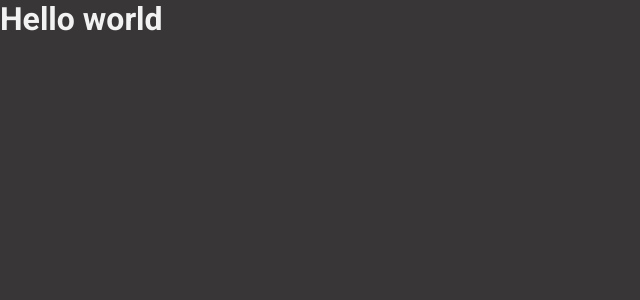
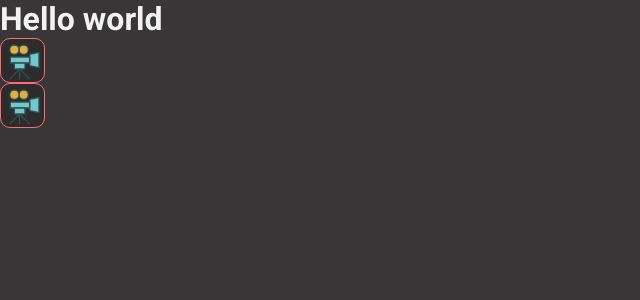
Before and after one commit to gulmaneli91/cbmeta-fullstack, a React (Vite) app in the folder frontend/: page / in a window 1280 px wide. Shown: the top 300 px of the page, without its empty margins (0-640 px from the left). Built offline with nearby package versions, Linux system fonts and the light colour scheme.

Commit message:
First component

```diff
--- a/frontend/src/App.tsx
+++ b/frontend/src/App.tsx
@@ -1,9 +1,13 @@
-
+import NotificationButton from "./components/NotificationButton"
 
 function App() {
  return (
+  <>
   <h1>Hello world</h1>
- )
+  <NotificationButton />
+  <NotificationButton />
+  </>
+  )
 }
 
 export default App
--- /dev/null
+++ b/frontend/src/components/NotificationButton/index.tsx
@@ -0,0 +1,13 @@
+import React from "react";
+import "./styles.css"
+import icon from "../../assets/img/notification.svg"
+function NotificationButton() {
+    return (
+        <div className="notification-btn">
+        <img src={icon} alt="Notificar" />
+    </div>
+    )
+
+}
+
+export default NotificationButton;
--- /dev/null
+++ b/frontend/src/components/NotificationButton/styles.css
@@ -0,0 +1,15 @@
+.notification-btn {
+    height: 45px;
+    width: 45px;
+    background-color: rgb(44, 44, 44);
+    border: 1px solid #ff6b72;
+    border-radius: 10px;
+    display: flex;
+    align-items: center;
+    justify-content: center;
+    cursor: pointer;
+
+}
+.notification-btn img {
+    width: 40px;
+}
```
Also changed, not shown: frontend/src/assets/img/notification.svg (added).
